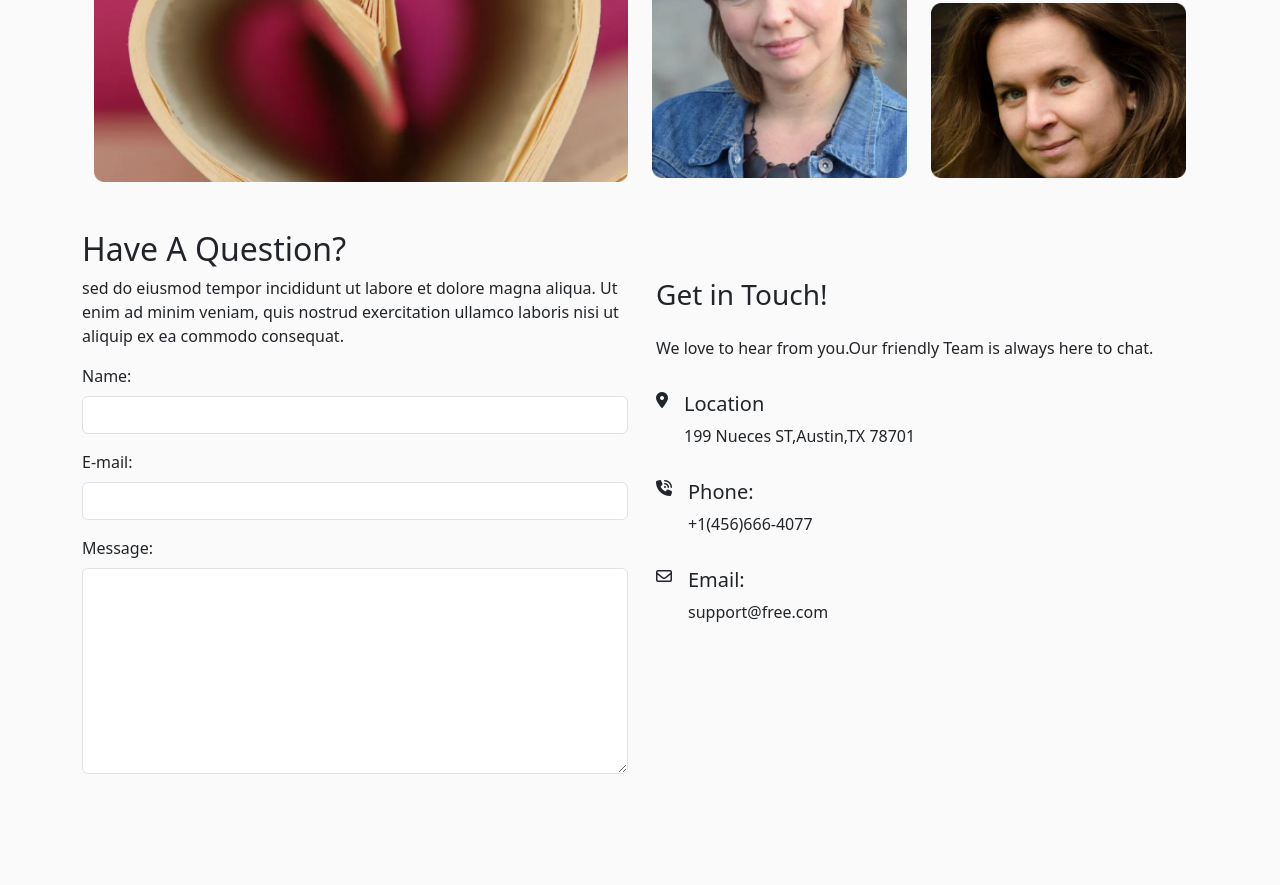
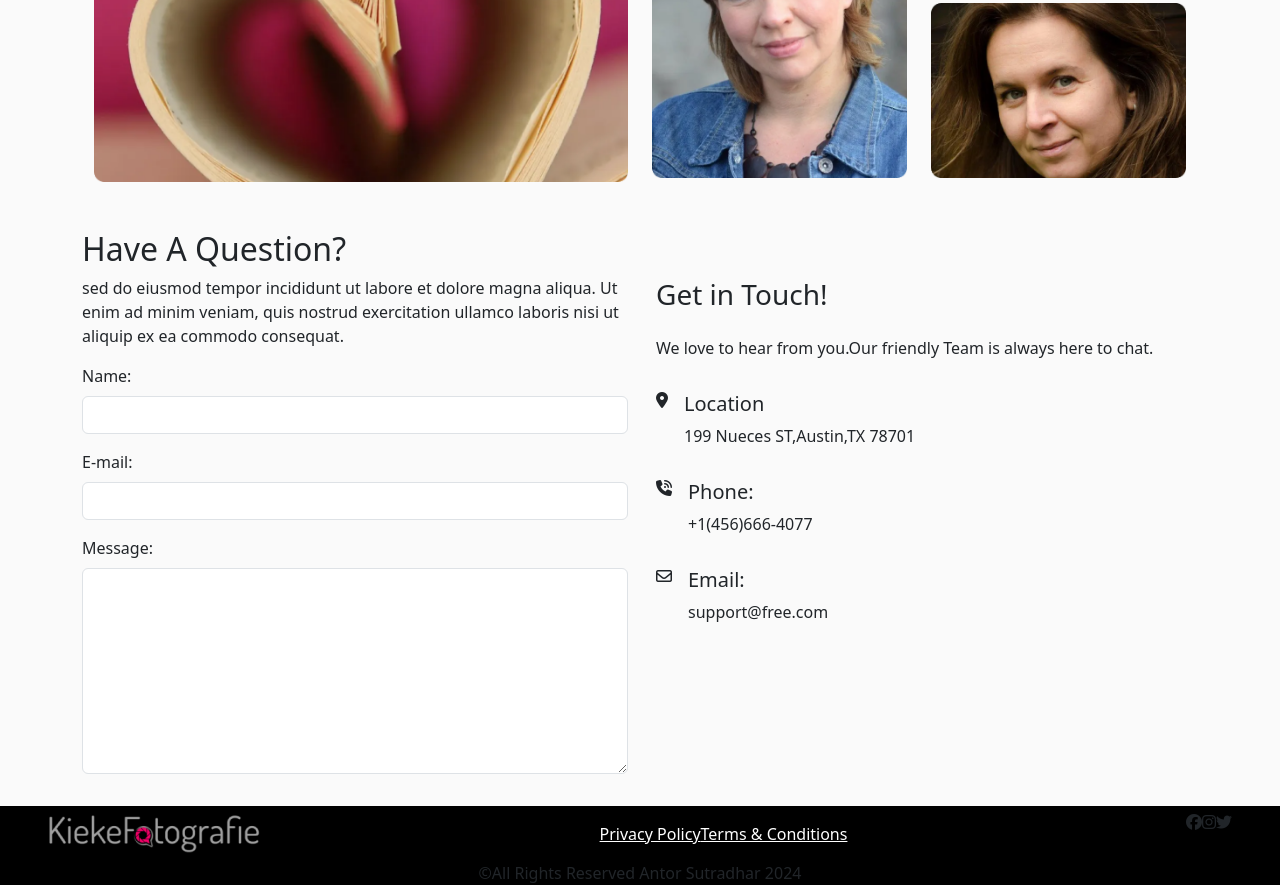
Before and after one commit to Antor-SD/assignment-2, a plain HTML site: page index.html in a window 1280 px wide. Shown: the part 4548-5433 px from the top of the page. Before the commit the page ends 5354 px from the top, so only its background shows below. Drawn offline with nearby package versions, Linux system fonts and the light colour scheme.

Commit message:
footer section and copyright section done

```diff
--- a/index.html
+++ b/index.html
@@ -263,8 +263,32 @@
     </div>
 </div>
 
+<!-- footer section  -->
+<footer class="w-100 bg-black">
+    <div class="px-5 py-2 d-flex justify-content-between">
+        <div class="">
+            <a href="#"> <img src="images/logoKiekeFotografie-e1460817748238 1.png" alt="" class="img fluid"></a>
+        </div>
+        <div class="d-flex align-items-center">
+            <a href="#" class="text-white">Privacy Policy</a>
+            <a href="#" class="text-white">Terms & Conditions</a>
+        </div>
+        <div class="d-none d-md-inline-flex ">
+            <i class="fa-brands fa-facebook"></i>
+            <i class="fa-brands fa-instagram"></i>
+            <i class="fa-brands fa-twitter"></i>
+        </div>
+    </div>
+    <div class="text-center">
+        &copy;All Rights Reserved Antor Sutradhar 2024
+    </div>
+</footer>
 
 
+
+
+
+<!-- end -->
 
 
 
```
